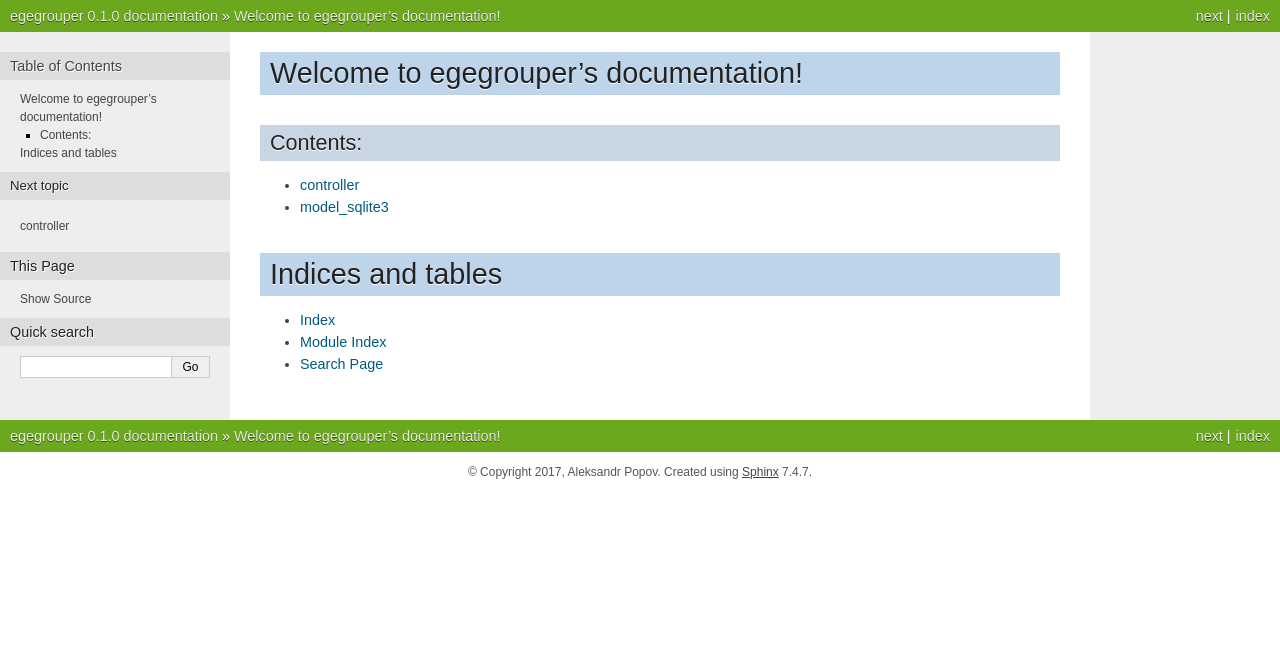
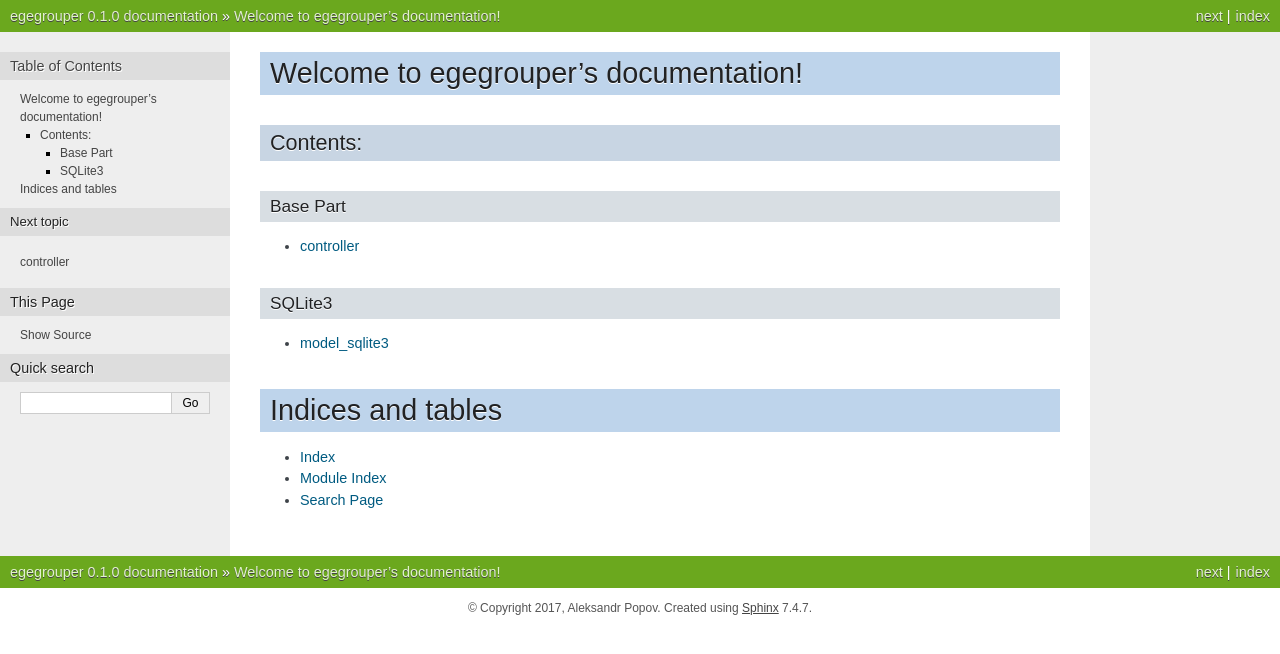
Before and after one commit to aleneus/egegrouper, a Sphinx documentation site: the page built from doc/source/index.rst, in a window 1280 px wide. Shown: the top 654 px of the page. Built offline with Sphinx 7.4.7, drawn with Linux system fonts in a browser that asks for light colours.

Commit message:
toc in doc

```diff
--- a/doc/source/index.rst
+++ b/doc/source/index.rst
@@ -9,10 +9,18 @@ Welcome to egegrouper's documentation!
 Contents:
 --------------------------------------
 
+Base Part
+^^^^^^^^^
+
 .. toctree::
-   :maxdepth: 2
 
    controller
+
+SQLite3
+^^^^^^^
+
+.. toctree::
+
    model_sqlite3
 
 
```
